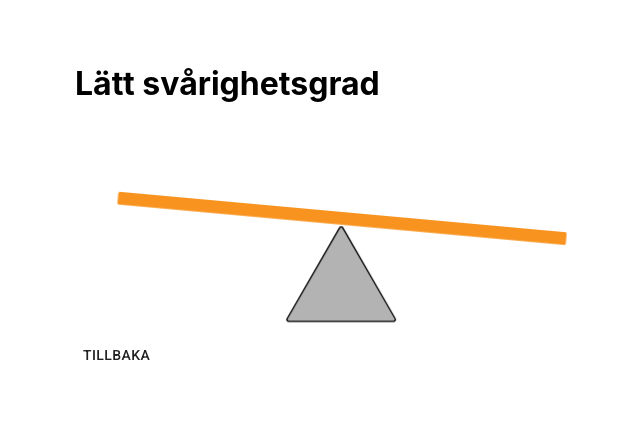
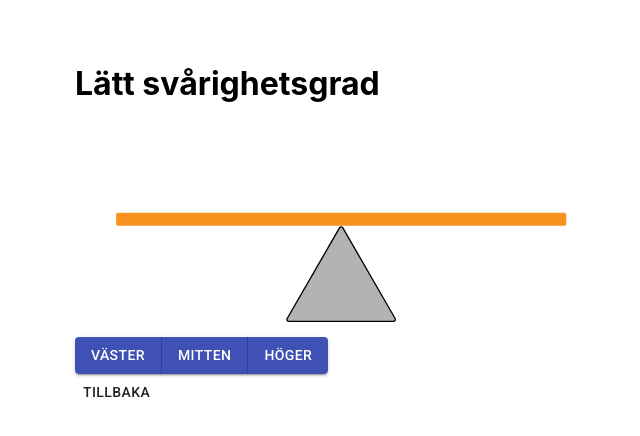
Before and after one commit to antoneri/math-app, a Next.js app: page /easy in a window 1280 px wide. Shown: the top 436 px of the page, without its empty margins (289-929 px from the left). Built offline with nearby package versions, Linux system fonts and the light colour scheme.

Commit message:
Add buttons to control seesaw

```diff
--- a/pages/_app.js
+++ b/pages/_app.js
@@ -14,7 +14,7 @@ function MyApp({ Component, pageProps }) {
       </Head>
 
       <main>
-        <Container maxWidth="sm">
+        <Container classes="root" maxWidth="sm">
 
           <Component {...pageProps} />
 
--- a/pages/components/Seesaw.js
+++ b/pages/components/Seesaw.js
@@ -1,8 +1,16 @@
 const style = `
 .board {
   fill: #f7931e;
-  animation: 3s seesaw ease-in-out infinite alternate;
   transform-origin: center;
+  transition: transform 0.5s linear;
+}
+
+.board.left {
+  transform: rotate(-22deg);
+}
+
+.board.right {
+  transform: rotate(22deg);
 }
 
 .cls-3 {
@@ -14,14 +22,16 @@ cls-4 {
 `
 
 
-export default function Seesaw(props) {
+export default function Seesaw({ flip }) {
+  const className = flip ? `board ${flip}` : "board";
+
   return <svg xmlns="http://www.w3.org/2000/svg" viewBox="0 0 421.03 159.35">
     <defs>
       <style>
         {style}
       </style>
     </defs>
-    <rect className="board" x="31.34" y="67.79" width="343.39" height="9.75" rx="1.24"/>
+    <rect className={className} x="31.34" y="67.79" width="343.39" height="9.75" rx="1.24"/>
     <path className="cls-3"
           d="M163.15,150.57a1.45,1.45,0,0,1-1.27-.74,1.44,1.44,0,0,1,0-1.47l39.88-69.09a1.47,1.47,0,0,1,1.28-.73,1.44,1.44,0,0,1,1.27.73l39.89,69.09a1.48,1.48,0,0,1,0,1.47,1.46,1.46,0,0,1-1.27.74Z"/>
     <path className="cls-4"
--- a/pages/easy.js
+++ b/pages/easy.js
@@ -1,17 +1,30 @@
-import { Button } from "@material-ui/core";
+import { Button, ButtonGroup } from "@material-ui/core";
 import Link from "next/link";
+import { useState } from "react";
 import Seesaw from "./components/Seesaw";
 
+
 export default function Easy() {
+  const [flip, setFlip] = useState(false);
+
   return (
     <>
       <h1>Lätt svårighetsgrad</h1>
 
-      <Seesaw />
+      <Seesaw flip={flip}/>
 
-      <Link href="/">
-        <Button>Tillbaka</Button>
-      </Link>
+      <ButtonGroup variant="contained" color="primary">
+        <Button onClick={() => setFlip("left")}>Väster</Button>
+        <Button onClick={() => setFlip(false)}>Mitten</Button>
+        <Button onClick={() => setFlip("right")}>Höger</Button>
+      </ButtonGroup>
+
+
+      <div>
+        <Link href="/">
+          <Button>Tillbaka</Button>
+        </Link>
+      </div>
     </>
-  )
+  );
 }
--- a/styles/globals.css
+++ b/styles/globals.css
@@ -18,13 +18,3 @@ a {
 main {
   margin: 4em auto;
 }
-
-@keyframes seesaw {
-  from {
-    transform: rotate(-10deg);
-  }
-
-  to {
-    transform: rotate(10deg);
-  }
-}
```
